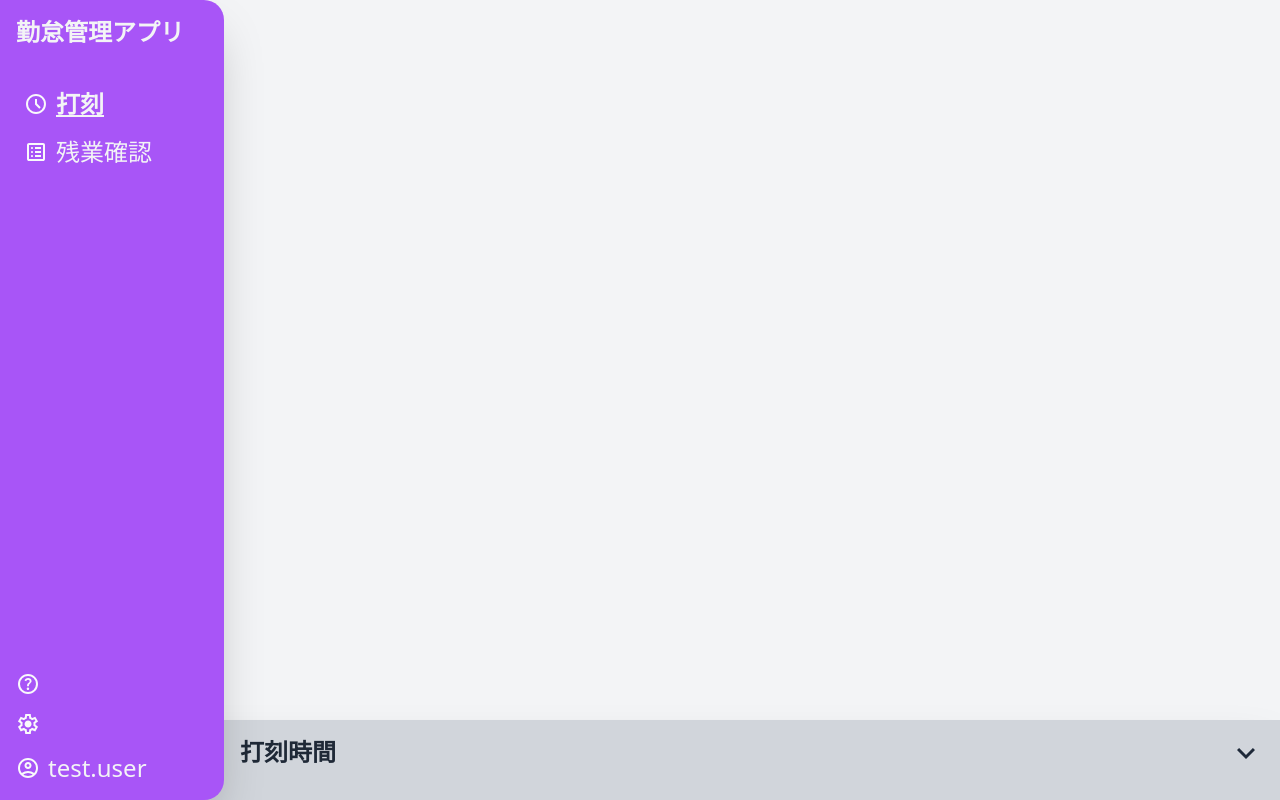
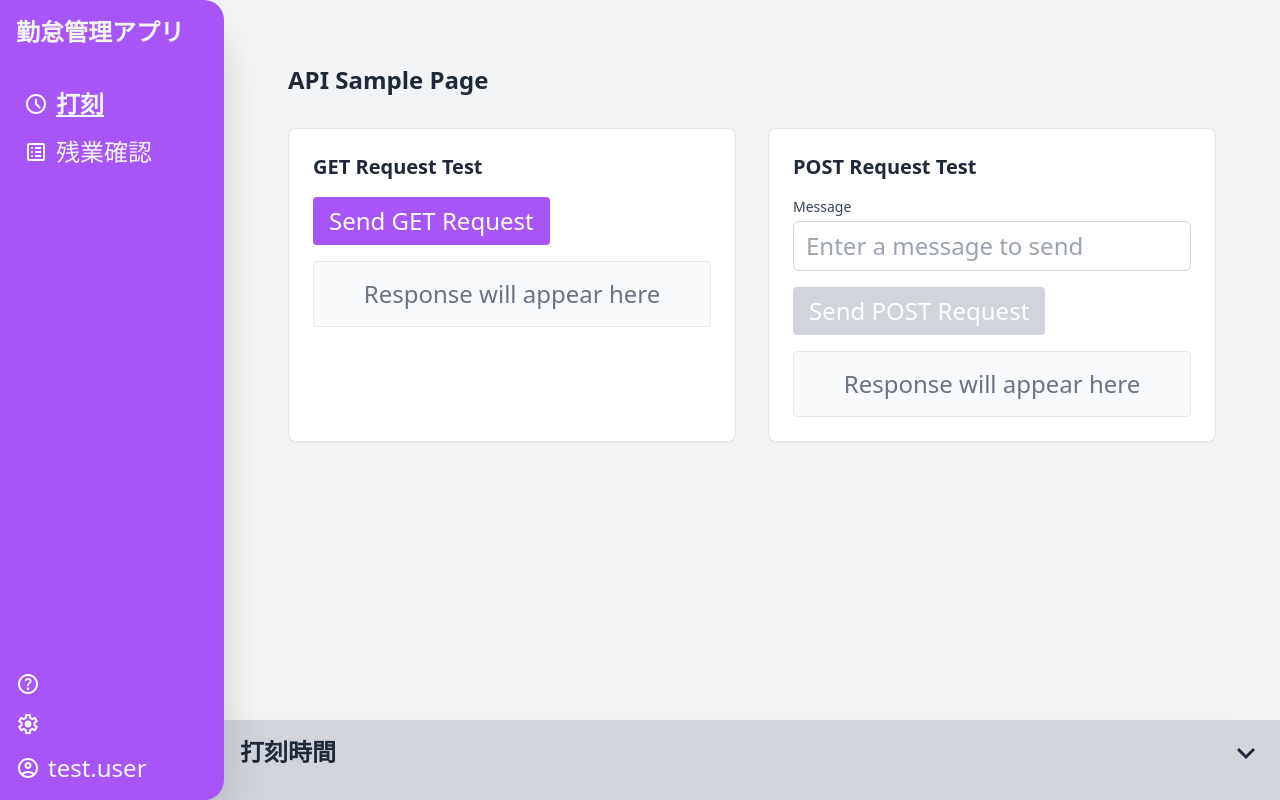
Before and after one commit to toshiki-hirata/wg-attendance-system, a Vue app: page /apiSample in a window 1280 px wide. Built offline with nearby package versions, Linux system fonts and the light colour scheme.

Commit message:
Add API sample page with GET and POST request functionality
fix typo

fix degisn

```diff
--- /dev/null
+++ b/src/api/types.ts
@@ -0,0 +1,12 @@
+export interface GetSampleResponse {
+  message: string;
+}
+
+export interface PostSampleRequest {
+  message: string;
+}
+
+export interface PostSampleResponse {
+  message: string;
+  data: PostSampleRequest;
+}
--- /dev/null
+++ b/src/pages/apiSamplePage.vue
@@ -0,0 +1,97 @@
+<template>
+  <div class="p-6 max-w-7xl h-full w-full">
+    <h1 class="text-2xl font-bold mb-8">API Sample Page</h1>
+
+    <div class="grid grid-cols-1 md:grid-cols-2 gap-8">
+      <!-- GET Request Section -->
+      <div class="bg-white p-6 rounded-lg shadow-sm border border-gray-200">
+        <h2 class="text-xl font-semibold mb-4">GET Request Test</h2>
+        <div class="flex flex-col">
+          <button
+            class="px-4 py-2 bg-purple-500 text-white rounded hover:bg-purple-600 focus:outline-none focus:ring-2 focus:ring-blue-500 focus:ring-opacity-50 w-fit"
+            @click="handleGetRequest"
+          >
+            Send GET Request
+          </button>
+          <div
+            class="mt-4 p-4 bg-gray-50 rounded border border-gray-200 flex-1 overflow-auto"
+            :class="{ 'flex items-center justify-center text-gray-500': !getResponse }"
+          >
+            <template v-if="getResponse">
+              <pre>{{ JSON.stringify(getResponse, null, 2) }}</pre>
+            </template>
+            <template v-else>
+              Response will appear here
+            </template>
+          </div>
+        </div>
+      </div>
+
+      <!-- POST Request Section -->
+      <div class="bg-white p-6 rounded-lg shadow-sm border border-gray-200">
+        <h2 class="text-xl font-semibold mb-4">POST Request Test</h2>
+        <div class="flex flex-col">
+          <div class="mb-4">
+            <label class="block text-sm font-medium text-gray-700 mb-1">Message</label>
+            <input
+              v-model="postData.message"
+              type="text"
+              class="w-full px-3 py-2 border border-gray-300 rounded-md focus:outline-none focus:ring-2 focus:ring-blue-500 focus:border-blue-500"
+              placeholder="Enter a message to send"
+            />
+          </div>
+          <button
+            class="px-4 py-2 bg-purple-500 text-white rounded hover:bg-purple-600 focus:outline-none focus:ring-2 focus:ring-blue-500 focus:ring-opacity-50 disabled:bg-gray-300 disabled:cursor-not-allowed w-fit"
+            @click="handlePostRequest"
+            :disabled="!postData.message"
+          >
+            Send POST Request
+          </button>
+          <div
+            class="mt-4 p-4 bg-gray-50 rounded border border-gray-200 flex-1 overflow-auto"
+            :class="{ 'flex items-center justify-center text-gray-500': !postResponse }"
+          >
+            <template v-if="postResponse">
+              <pre>{{ JSON.stringify(postResponse, null, 2) }}</pre>
+            </template>
+            <template v-else>
+              Response will appear here
+            </template>
+          </div>
+        </div>
+      </div>
+    </div>
+  </div>
+</template>
+
+<script setup lang="ts">
+import { ref } from 'vue';
+import { axiosInstance } from '../api/axios';
+import type { GetSampleResponse, PostSampleRequest, PostSampleResponse } from '../api/types';
+
+const getResponse = ref<GetSampleResponse | null>(null);
+const postResponse = ref<PostSampleResponse | null>(null);
+const postData = ref<PostSampleRequest>({
+  message: '',
+});
+
+const handleGetRequest = async () => {
+  try {
+    const response = await axiosInstance.get<GetSampleResponse>('/get');
+    getResponse.value = response.data;
+  } catch (error) {
+    console.error('GET request failed:', error);
+    getResponse.value = { message: 'Failed to fetch data' };
+  }
+};
+
+const handlePostRequest = async () => {
+  try {
+    const response = await axiosInstance.post<PostSampleResponse>('/post', postData.value);
+    postResponse.value = response.data;
+  } catch (error) {
+    console.error('POST request failed:', error);
+    postResponse.value = { message: 'Failed to send data', data: postData.value };
+  }
+};
+</script>
--- a/src/routes.ts
+++ b/src/routes.ts
@@ -1,7 +1,8 @@
 import { createRouter, createWebHistory } from 'vue-router';
 import punchClockPage from '../src/pages/punchClockPage.vue';
 import OverTimePage from '../src/pages/overTimePage.vue';
-import { SIDENAV_ITEM } from '/src/stores/sidenav.store';
+import ApiSamplePage from '../src/pages/apiSamplePage.vue';
+import { SIDENAV_ITEM } from '../src/stores/sidenav.store';
 
 export const router = createRouter({
   history: createWebHistory(),
@@ -9,6 +10,7 @@ export const router = createRouter({
     { path: '/', component: punchClockPage },
     { path: '/punchClock', component: punchClockPage },
     { path: '/overTime', component: OverTimePage },
+    { path: '/apiSample', component: ApiSamplePage },
   ],
 });
 
--- a/src/stores/sidenav.store.ts
+++ b/src/stores/sidenav.store.ts
@@ -1,7 +1,7 @@
 import { defineStore } from 'pinia';
 
 export enum SIDENAV_ITEM {
-  PUNCK_CLOCH = '打刻',
+  PUNCH_CLOCK = '打刻',
   OVER_TIME = '残業確認',
 }
 
```
